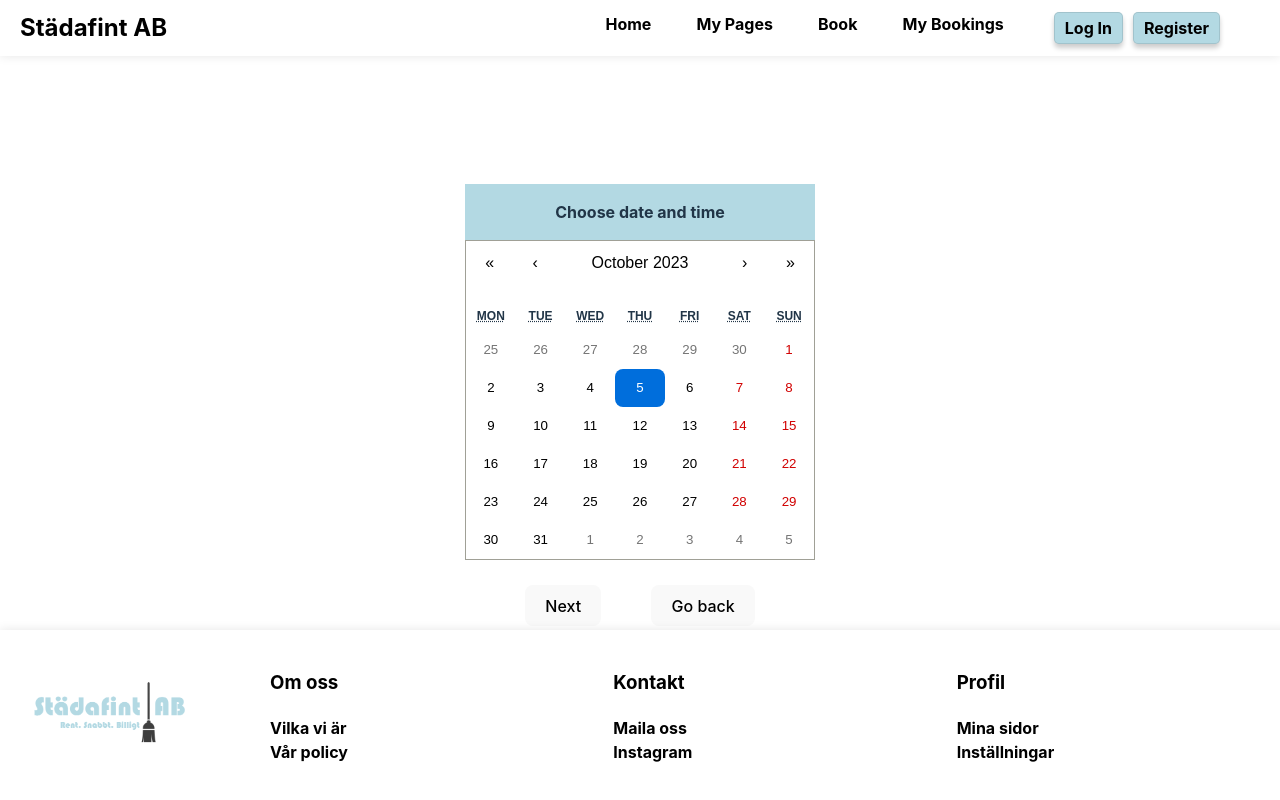
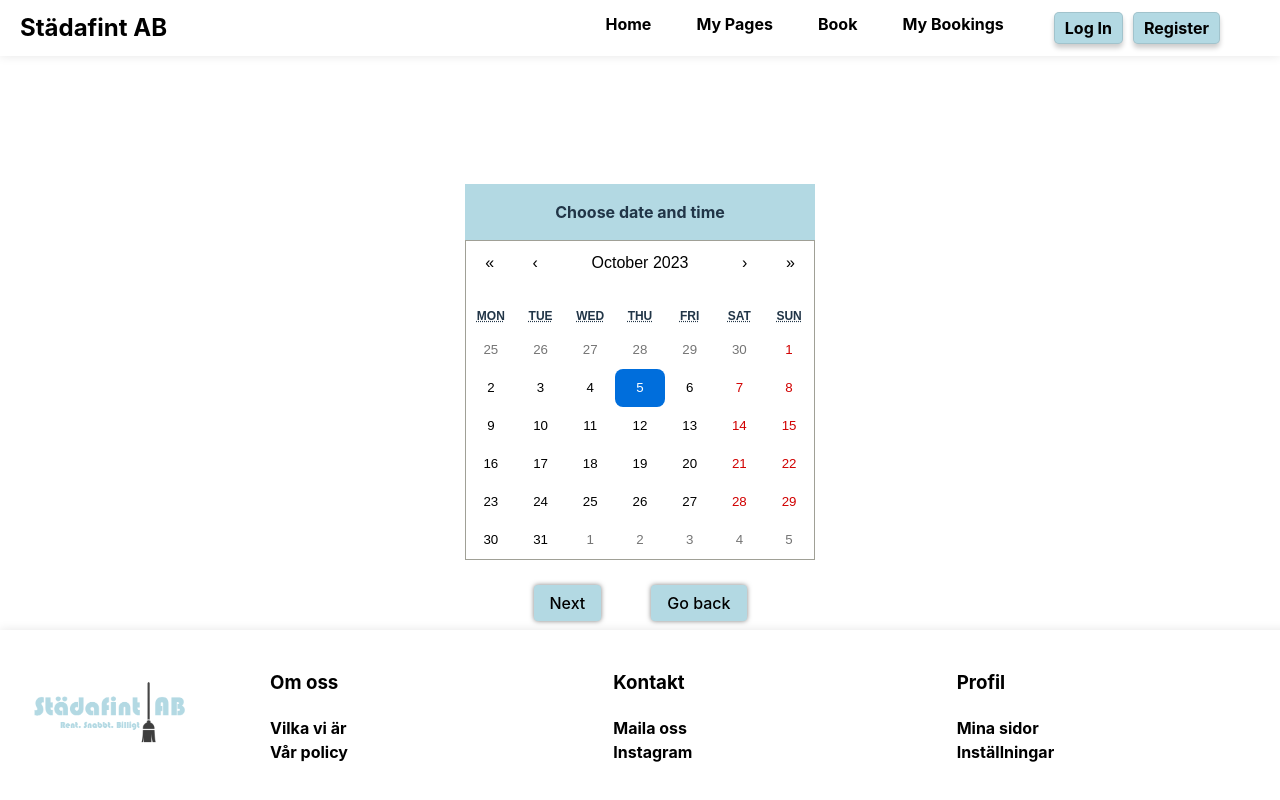
Before and after one commit to natischmidt/CleanCodeFrontend, a React (Vite) app: page /CustomerBooking in a window 1280 px wide. Both pictures are taken after a click on the button "BASIC". Built offline with nearby package versions, Linux system fonts and the light colour scheme.

Commit message:
- Snyggat till och skapat en sida för kundens bokning, där den bekräftar de uppgifter som man har valt i sin bokning. /Ola

```diff
--- a/src/components/CustomerComponents/addCustomerBookingOption.tsx
+++ b/src/components/CustomerComponents/addCustomerBookingOption.tsx
@@ -11,6 +11,7 @@ const AddCustomerBookingOption = () => {
     const [hours, setHours] = useState(0)
     const [jobType, setJobType] = useState('');
     const [showCalender, setShowCalender] = useState(false)
+    const [showTimeSlots, setShowTimeSlots] = useState(false)
     const [squareMeters, setSquareMeters] = useState('');
     const [paymentOption, setPaymentOption] = useState("")
 
@@ -33,6 +34,7 @@ const AddCustomerBookingOption = () => {
     const [fourteen, setFourteen] = useState(false)
     const [fifteen, setFifteen] = useState(false)
     const [sixteen, setSixteen] = useState(false)
+    let times = ["EIGHT", "NINE", "TEN", "ELEVEN", "TWELVE", "THIRTEEN", "FOURTEEN", "FIFTEEN", "SIXTEEN", "notbookable", "notbookable", "notbookable"]
 
     const handleModal = () => {
         setIsModalOpen(!isModalOpen);
@@ -49,6 +51,11 @@ const AddCustomerBookingOption = () => {
     const handleConfirm = () => {
         setIsConfirmModalOpen(!isConfirmModalOpen)
     }
+
+    const handleTimeSlots = () => {
+        setShowTimeSlots(!showTimeSlots)
+    }
+
 
     function handleJobType(jobType: string) {
         if (jobType == "BASIC") {
@@ -96,6 +103,10 @@ const AddCustomerBookingOption = () => {
                 }
             })
         }
+        setShowTimeSlots(true);
+        console.log(dateToUse.current);
+        // @ts-ignore
+        setDate(dateToUse.current);
     }
 
     const handleSelectTime = async (event: React.MouseEvent<HTMLButtonElement>, startTime: number) => {
@@ -167,6 +178,8 @@ const AddCustomerBookingOption = () => {
     };
 
 
+    // @ts-ignore
+    // @ts-ignore
     return (
         <>{!isModalOpen
             && (
@@ -200,22 +213,24 @@ const AddCustomerBookingOption = () => {
                         <Calendar
                             onClickDay={(day) => {
                                 checkDay(day).then(r => {
-                                    // Your logic here
                                 })
                             }}
                             value={date}
                         />
-
                     </div>
                 ) : <></>}
 
                 {isModalOpen && (
                     <>
                         <div style={styles.slotsContainer}>
+                            {showTimeSlots && (
+                                <>
                                     {eight &&
-                                <button style={styles.slots} onClick={(e) => handleSelectTime(e, 8)}>08.00</button>}
+                                        <button style={styles.slots}
+                                                onClick={(e) => handleSelectTime(e, 8)}>08.00</button>}
                                     {nine &&
-                                <button style={styles.slots} onClick={(e) => handleSelectTime(e, 9)}>09.00</button>}
+                                        <button style={styles.slots}
+                                                onClick={(e) => handleSelectTime(e, 9)}>09.00</button>}
                                     {ten && <button style={styles.slots}
                                                     onClick={(e) => handleSelectTime(e, 10)}>10.00</button>}
                                     {eleven && <button style={styles.slots}
@@ -230,14 +245,16 @@ const AddCustomerBookingOption = () => {
                                                         onClick={(e) => handleSelectTime(e, 15)}>15.00</button>}
                                     {sixteen && <button style={styles.slots}
                                                         onClick={(e) => handleSelectTime(e, 16)}>16.00</button>}
+                                </>)}
 
                             {showCalender && (<div>
-                                <button type="submit" style={styles.button} onClick={() => {
+                                <button type="submit" style={styles.bookButton} onClick={() => {
                                     handleSquarePaymentModal();
-                                    handleCalender()
+                                    handleCalender();
+                                    setShowTimeSlots(false);
                                 }}>Next
                                 </button>
-                                <button type="submit" style={styles.button} onClick={handleModal}>Go back
+                                <button type="submit" style={styles.bookButton} onClick={handleModal}>Go back
                                 </button>
                             </div>)}
 
@@ -270,12 +287,12 @@ const AddCustomerBookingOption = () => {
                                         </select>
                                     </form>
                                     <div style={styles.button}>
-                                        <button type="submit" style={styles.button} onClick={() => {
+                                        <button type="submit" style={styles.bookButton} onClick={() => {
                                             handleConfirm();
                                             handleSquarePaymentModal();
                                         }}>Next
                                         </button>
-                                        <button type="submit" style={styles.button} onClick={() => {
+                                        <button type="submit" style={styles.bookButton} onClick={() => {
                                             handleSquarePaymentModal()
                                             handleCalender()
                                         }}>Go back
@@ -287,23 +304,24 @@ const AddCustomerBookingOption = () => {
                         {isConfirmModalOpen &&
                             <div>
                                 <div style={styles.sectionTitle}>
-                                    <p>Confirm your booking: </p>
+                                    <p>Confirm your booking </p>
                                 </div>
-                                {"Jobtype: " + jobType}
-                                <p></p>
-                                {"Date: " + date}
-                                <p></p>
-                                {"Square meters: " + squareMeters}
-                                <p></p>
-                                {"Payment method: " + paymentOption}
+                                {
+                                    <div>
+                                        You want to have your accommodation cleaned on {date}, {timeList.toString().toLowerCase()} a'clock.
+                                        You have chosen our {jobType.toLowerCase()} service which takes {hours} hour(s) for completion.<br />
+                                        The size of your accommodation is {squareMeters} square meters and you wish to pay with {paymentOption}.
+                                    </div>
+                                }
+
                                 <div style={styles.button}>
-                                    <button type="submit" style={styles.button} onClick={() => {
-                                    }}>Confirm booking
+                                    <button type="submit" style={styles.bookButton} onClick={() => {
+                                    }}>Confirm
                                     </button>
-                                    <button type="submit" style={styles.button} onClick={() => {
+                                    <button type="submit" style={styles.bookButton} onClick={() => {
                                         handleConfirm();
                                         handleModal();
-                                    }}>Cancel booking
+                                    }}>Cancel
                                     </button>
                                 </div>
                             </div>
@@ -364,7 +382,16 @@ const styles: { [key: string]: React.CSSProperties } = {
     calenderStyles: {
         backgroundColor: "#b3d9e3"
     },
-    button: {
+    bookButton: {
+        padding: '8px 16px',
+        backgroundColor: '#b3d9e3',
+        color: 'black',
+        border: 'none',
+        borderRadius: '4px',
+        cursor: 'pointer',
+        fontSize: '1rem',
+        marginBottom: '16px',
+        boxShadow: '0 0 5px rgba(0, 0, 0, 0.5)',
         margin: 25,
-    }
+    },
 };
```
Lines whose indentation alone changed are shown as unchanged.
